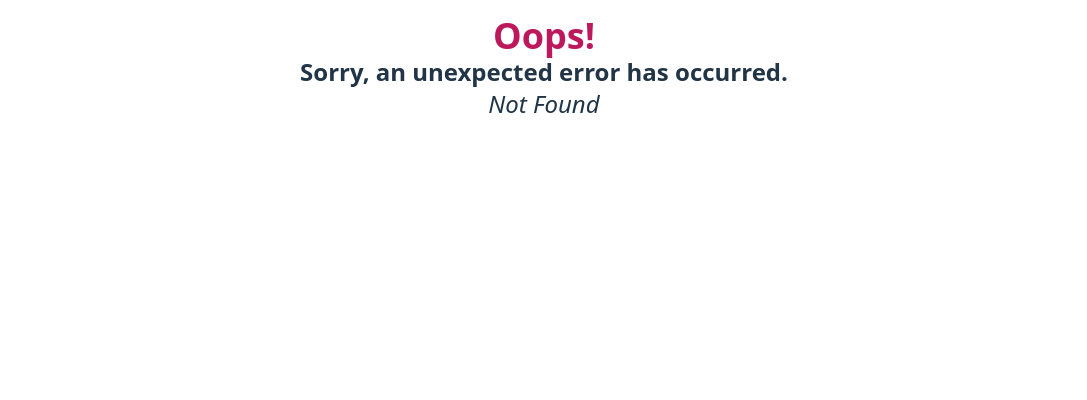
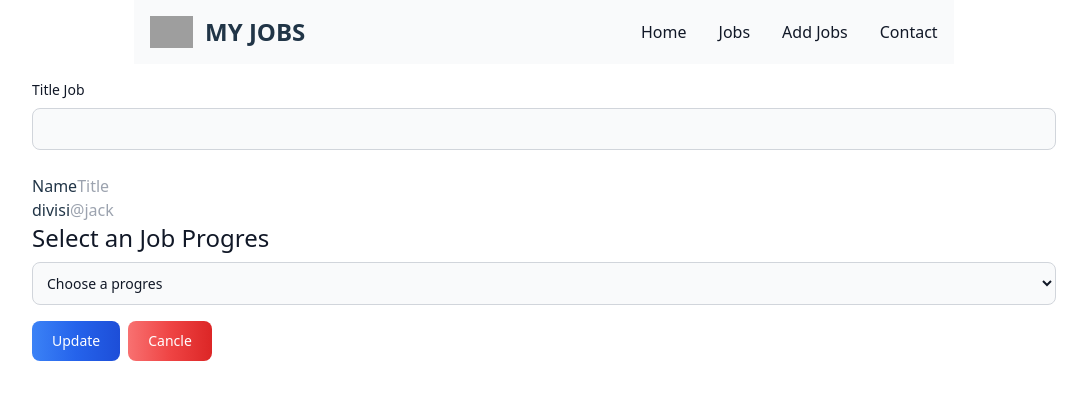
Before and after one commit to sidiqcahyono83/jobs, a React (Vite) app: page /jobs/1/edit in a window 1280 px wide. Before the commit this address had no page. Shown: the top 400 px of the page, without its empty margins (96-1183 px from the left). Built offline with nearby package versions, Linux system fonts and the light colour scheme; grey boxes are pictures that could not be loaded.

Commit message:
feat: element edit

```diff
--- a/src/main.tsx
+++ b/src/main.tsx
@@ -6,11 +6,11 @@ import { createBrowserRouter, RouterProvider } from "react-router-dom";
 import "./index.css";
 import { RootRoute } from "./routes/root";
 import { ErrorRoute } from "./routes/error";
+import { Home } from "./routes/home";
 import { DetailJobRoute, loader as deatailJobsLoader } from "./routes/job";
-
 import { JobsRoute, loader as jobsLoader } from "./routes/jobs";
 import { AddJobRoute, action as addJobAction } from "./routes/add-job";
-import { Home } from "./routes/home";
+import { EditJobRoute } from "./routes/edit-job";
 
 const router = createBrowserRouter([
 	{
@@ -18,6 +18,10 @@ const router = createBrowserRouter([
 		element: <RootRoute />,
 		errorElement: <ErrorRoute />,
 		children: [
+			{
+				path: "/",
+				element: <Home />,
+			},
 			{
 				path: "/jobs",
 				element: <JobsRoute />,
@@ -33,11 +37,12 @@ const router = createBrowserRouter([
 				element: <DetailJobRoute />,
 				loader: deatailJobsLoader,
 			},
+			{
+				path: "jobs/:jobId/edit",
+				element: <EditJobRoute />,
+				loader: jobsLoader,
+			},
 		],
-	},
-	{
-		path: "/home",
-		element: <Home />,
 	},
 ]);
 
--- /dev/null
+++ b/src/routes/edit-job.tsx
@@ -0,0 +1,98 @@
+import {
+	Form,
+	useLoaderData,
+	redirect,
+	ActionFunctionArgs,
+	LoaderFunctionArgs,
+	Link,
+} from "react-router-dom";
+
+import { getJob, updateJob } from "../storage/jobs";
+import { Job } from "../data/jobs";
+
+export async function action({ request, params }: ActionFunctionArgs) {
+	const formData = await request.formData();
+	const updates = Object.fromEntries(formData);
+	await updateJob(Number(params.jobId), updates as unknown as Job);
+	return redirect(`/jobs/${params.jobId}`);
+}
+
+export async function loader({ params }: LoaderFunctionArgs) {
+	const idParam = Number(params.jobId);
+	const job = await getJob(idParam);
+	console.log(job);
+
+	return { job };
+}
+
+export function EditJobRoute() {
+	const { job } = useLoaderData() as Awaited<ReturnType<typeof loader>>;
+
+	return (
+		<Form method="post">
+			<div className="mb-6">
+				<label
+					htmlFor="title"
+					className="block mb-2 text-sm font-medium text-gray-900 dark:text-white"
+				>
+					Title Job
+				</label>
+				<input
+					type="text"
+					name="title"
+					id="title"
+					value={job?.title}
+					className="bg-gray-50 border border-gray-300 text-gray-900 text-sm rounded-lg focus:ring-blue-500 focus:border-blue-500 block w-full p-2.5 dark:bg-gray-700 dark:border-gray-600 dark:placeholder-gray-400 dark:text-white dark:focus:ring-blue-500 dark:focus:border-blue-500"
+				/>
+			</div>
+			<p>
+				<span>Name</span>
+				<input
+					placeholder="Title"
+					aria-label="Job"
+					type="text"
+					name="title"
+					defaultValue={job?.title}
+				/>
+			</p>
+			<label>
+				<span>divisi</span>
+				<input
+					type="text"
+					name="divisi"
+					placeholder="@jack"
+					defaultValue={job?.divisi}
+				/>
+			</label>
+			<label
+				htmlFor="progres"
+				className="block mb-2 text-2xl font-medium text-gray-900 dark:text-white"
+			>
+				Select an Job Progres
+			</label>
+			<select
+				id="progres"
+				className="bg-gray-50 border border-gray-300 text-gray-900 text-sm rounded-lg focus:ring-blue-500 focus:border-blue-500 block w-full p-2.5 dark:bg-gray-700 dark:border-gray-600 dark:placeholder-gray-400 dark:text-white dark:focus:ring-blue-500 dark:focus:border-blue-500"
+			>
+				<option selected>Choose a progres</option>
+				<option value="false">Running</option>
+				<option value="true">Done</option>
+			</select>
+
+			<p className="my-4">
+				<button
+					type="submit"
+					className="text-white bg-gradient-to-r from-blue-500 via-blue-600 to-blue-700 hover:bg-gradient-to-br focus:ring-4 focus:outline-none focus:ring-blue-300 dark:focus:ring-blue-800 font-medium rounded-lg text-sm px-5 py-2.5 text-center me-2 mb-2"
+				>
+					Update
+				</button>
+				<button
+					type="button"
+					className="text-white bg-gradient-to-r from-red-400 via-red-500 to-red-600 hover:bg-gradient-to-br focus:ring-4 focus:outline-none focus:ring-red-300 dark:focus:ring-red-800 font-medium rounded-lg text-sm px-5 py-2.5 text-center me-2 mb-2"
+				>
+					<Link to="/jobs">Cancle</Link>
+				</button>
+			</p>
+		</Form>
+	);
+}
--- a/src/routes/home.tsx
+++ b/src/routes/home.tsx
@@ -1,10 +1,7 @@
-import { Nav } from "./nav";
-
 export function Home() {
 	return (
 		<>
-			<div className="w-4/5 mx-auto">
-				<Nav />
+			<div>
 				<div className="w-4/5 mx-auto">
 					<div className="grid mb-8 border border-gray-200 rounded-lg shadow-sm dark:border-gray-700 md:mb-12 md:grid-cols-2 bg-white dark:bg-gray-800">
 						<figure className="flex flex-col items-center justify-center p-8 text-center bg-white border-b border-gray-200 rounded-t-lg md:rounded-t-none md:rounded-ss-lg md:border-e dark:bg-gray-800 dark:border-gray-700">
--- a/src/routes/job.tsx
+++ b/src/routes/job.tsx
@@ -1,4 +1,4 @@
-import { useLoaderData, LoaderFunctionArgs } from "react-router-dom";
+import { useLoaderData, LoaderFunctionArgs, Link } from "react-router-dom";
 import { getJob } from "../storage/jobs";
 
 export async function loader({ params }: LoaderFunctionArgs) {
@@ -30,6 +30,20 @@ export function DetailJobRoute() {
 					<p>Time End: {new Date(job.timeEnd).toLocaleString()}</p>
 				)}
 			</div>
+			<p className="space-y-4">
+				<button
+					type="submit"
+					className="text-white bg-gradient-to-r from-blue-500 via-blue-600 to-blue-700 hover:bg-gradient-to-br focus:ring-4 focus:outline-none focus:ring-blue-300 dark:focus:ring-blue-800 font-medium rounded-lg text-sm px-5 py-2.5 text-center me-2 mb-2"
+				>
+					<Link to={`/jobs/${job.id}/edit`}>Edit</Link>
+				</button>
+				<button
+					type="button"
+					className="text-white bg-gradient-to-r from-red-400 via-red-500 to-red-600 hover:bg-gradient-to-br focus:ring-4 focus:outline-none focus:ring-red-300 dark:focus:ring-red-800 font-medium rounded-lg text-sm px-5 py-2.5 text-center me-2 mb-2"
+				>
+					<Link to="/jobs">Beck</Link>
+				</button>
+			</p>
 		</div>
 	);
 }
--- a/src/routes/nav.tsx
+++ b/src/routes/nav.tsx
@@ -49,10 +49,10 @@ export function Nav() {
 						>
 							<ul className="flex flex-col font-medium mt-4 rounded-lg bg-gray-50 md:space-x-8 rtl:space-x-reverse md:flex-row md:mt-0 md:border-0 md:bg-transparent dark:bg-gray-800 md:dark:bg-transparent dark:border-gray-700">
 								<li
-									className="block py-2 px-3 md:p-0 text-white hover:bg-blue-700 rounded md:bg-transparent md:text-blue-700 md:dark:text-blue-500 dark:bg-blue-600 md:dark:bg-transparent"
+									className="block py-2 px-3 md:p-0 text-gray-900 rounded hover:bg-gray-100 md:hover:bg-transparent md:border-0 md:hover:text-blue-700 dark:text-white md:dark:hover:text-blue-500 dark:hover:bg-gray-700 dark:hover:text-white md:dark:hover:bg-transparent"
 									aria-current="page"
 								>
-									<Link to="/home">Home</Link>
+									<Link to="/">Home</Link>
 								</li>
 								<li
 									className="block py-2 px-3 md:p-0
```
